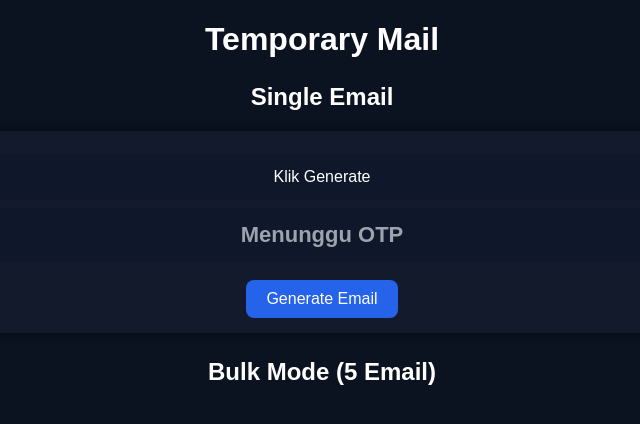
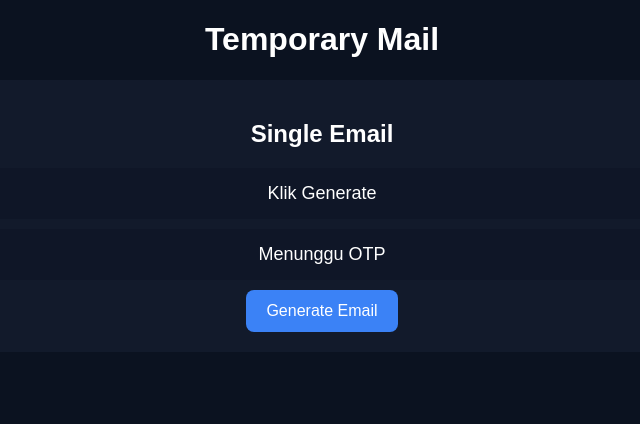
Before and after one commit to zays19/tempmail, a Flask app: page / in a window 1280 px wide. Shown: the top 424 px of the page, without its empty margins (318-958 px from the left). Run offline with Flask 3, Linux system fonts and the light colour scheme; data that the repository does not hold is empty.

Commit message:
full working version

```diff
--- a/app.py
+++ b/app.py
@@ -1,52 +1,72 @@
-from flask import Flask, jsonify, render_template
+from flask import Flask, render_template, jsonify, request
 import requests
+import random
+import string
 import re
-import os
 
 app = Flask(__name__)
 
-# halaman utama
+DOMAINS = [
+    "1secmail.com",
+    "1secmail.org",
+    "1secmail.net"
+]
+
+# generate random email
+def random_email():
+    name = ''.join(random.choices(string.ascii_lowercase + string.digits, k=10))
+    domain = random.choice(DOMAINS)
+    return f"{name}@{domain}"
+
+# extract otp code
+def extract_otp(text):
+    match = re.search(r"\b(\d{4,8})\b", text)
+    if match:
+        return match.group(1)
+    return None
+
 @app.route("/")
 def home():
     return render_template("index.html")
 
-# generate email
-@app.route("/api/new")
-def new_mail():
-    r = requests.get("https://www.1secmail.com/api/v1/?action=genRandomMailbox&count=1")
-    return jsonify({"email": r.json()[0]})
+
+# ===== GENERATE EMAIL =====
+@app.route("/generate")
+def generate():
+    email = random_email()
+    return jsonify({"email": email})
 
 
-# ekstrak OTP
-def extract_otp(text):
-    codes = re.findall(r"\b\d{4,8}\b", text)
-    if codes:
-        return codes[0]
-    return None
+# ===== GET OTP =====
+@app.route("/get_otp")
+def get_otp():
+    email = request.args.get("email")
+
+    if not email:
+        return jsonify({"otp": None})
+
+    login, domain = email.split("@")
+
+    # cek inbox
+    url = f"https://www.1secmail.com/api/v1/?action=getMessages&login={login}&domain={domain}"
+    messages = requests.get(url).json()
+
+    if len(messages) == 0:
+        return jsonify({"otp": None})
+
+    # ambil email terbaru
+    mail_id = messages[0]["id"]
+
+    # baca isi email
+    read_url = f"https://www.1secmail.com/api/v1/?action=readMessage&login={login}&domain={domain}&id={mail_id}"
+    mail = requests.get(read_url).json()
+
+    body = (mail.get("body") or "") + (mail.get("textBody") or "")
+
+    otp = extract_otp(body)
+
+    return jsonify({"otp": otp})
 
 
-# cek OTP langsung
-@app.route("/api/otp/<login>/<domain>")
-def get_otp(login, domain):
-    try:
-        msgs = requests.get(
-            f"https://www.1secmail.com/api/v1/?action=getMessages&login={login}&domain={domain}",
-            timeout=10
-        ).json()
-
-        if not msgs:
-            return jsonify({"otp": None})
-
-        msg_id = msgs[0]["id"]
-
-        mail = requests.get(
-            f"https://www.1secmail.com/api/v1/?action=readMessage&login={login}&domain={domain}&id={msg_id}",
-            timeout=10
-        ).json()
-
-        body = (mail.get("body") or "") + (mail.get("textBody") or "")
-        otp = extract_otp(body)
-
-        return jsonify({"otp": otp})
-    except:
-        return jsonify({"otp": None})
+if __name__ == "__main__":
+    app.run()
--- a/railway.json
+++ b/railway.json
@@ -1,8 +1,6 @@
 {
   "$schema": "https://railway.app/railway.schema.json",
   "deploy": {
-    "startCommand": "gunicorn app:app --bind 0.0.0.0:$PORT",
-    "restartPolicyType": "ON_FAILURE",
-    "restartPolicyMaxRetries": 10
+    "startCommand": "gunicorn app:app --bind 0.0.0.0:$PORT"
   }
 }
--- a/templates/index.html
+++ b/templates/index.html
@@ -11,52 +11,31 @@ color:white;
     font-family:Arial;
     text-align:center;
 }
-
-h2{
-margin-top:25px;
-}
-
 .card{
     background:#121a2b;
-margin:15px;
+    padding:20px;
+    margin:20px;
+    border-radius:14px;
+}
+.box{
+    background:#0f1627;
     padding:15px;
-border-radius:14px;
-box-shadow:0 0 10px rgba(0,0,0,0.5);
+    margin:10px;
+    border-radius:10px;
+    font-size:18px;
 }
-
-.email,.otp{
-padding:14px;
-margin:8px;
-border-radius:10px;
-background:#0f172a;
+button{
+    background:#3b82f6;
+    color:white;
+    border:none;
+    padding:12px 20px;
+    border-radius:8px;
+    font-size:16px;
     cursor:pointer;
-word-break:break-all;
 }
-
-.email:hover{
-background:#1e293b;
+button:hover{
+    background:#2563eb;
 }
-
-.otp{
-color:#4ade80;
-font-size:22px;
-font-weight:bold;
-}
-
-button{
-padding:10px 20px;
-border:none;
-border-radius:8px;
-background:#2563eb;
-color:white;
-margin-top:10px;
-font-size:16px;
-}
-
-.wait{
-color:#9ca3af;
-}
-
 </style>
 </head>
 
@@ -64,91 +43,47 @@ color:#9ca3af;
 
 <h1>Temporary Mail</h1>
 
+<div class="card">
     <h2>Single Email</h2>
-<div class="card">
-<div id="singleEmail" class="email">Klik Generate</div>
-<div id="singleOtp" class="otp wait">Menunggu OTP</div>
-<button onclick="generateSingle()">Generate Email</button>
+
+    <div class="box" id="email">Klik Generate</div>
+    <div class="box" id="otp">Menunggu OTP</div>
+
+    <button onclick="generate()">Generate Email</button>
 </div>
 
-<h2>Bulk Mode (5 Email)</h2>
-<div id="bulk"></div>
+<script>
 
-<script>
-function copy(text){
-navigator.clipboard.writeText(text);
+let currentEmail = null;
+let otpInterval = null;
+
+function generate(){
+    fetch("/generate")
+    .then(res => res.json())
+    .then(data=>{
+        currentEmail = data.email;
+        document.getElementById("email").innerText = data.email;
+        document.getElementById("otp").innerText = "Menunggu OTP...";
+
+        if(otpInterval) clearInterval(otpInterval);
+
+        otpInterval = setInterval(checkOTP, 5000);
+    });
 }
 
-// ===== SINGLE =====
-let sLogin,sDomain;
+function checkOTP(){
+    if(!currentEmail) return;
 
-async function generateSingle(){
-let r=await fetch("/api/new");
-let d=await r.json();
-
-document.getElementById("singleEmail").innerText=d.email;
-copy(d.email);
-
-[sLogin,sDomain]=d.email.split("@");
-document.getElementById("singleOtp").innerText="Menunggu OTP";
+    fetch("/get_otp?email=" + currentEmail)
+    .then(res=>res.json())
+    .then(data=>{
+        if(data.otp){
+            document.getElementById("otp").innerText = data.otp;
+            clearInterval(otpInterval);
+        }
+    });
 }
 
-async function checkSingle(){
-if(!sLogin)return;
-
-let r=await fetch(`/api/otp/${sLogin}/${sDomain}`);
-let d=await r.json();
-
-if(d.otp){
-let box=document.getElementById("singleOtp");
-box.innerText=d.otp;
-box.classList.remove("wait");
-copy(d.otp);
-}
-}
-setInterval(checkSingle,4000);
-
-
-// ===== BULK =====
-let mails=[];
-
-async function generateBulk(){
-let box=document.getElementById("bulk");
-box.innerHTML="";
-mails=[];
-
-for(let i=0;i<5;i++){
-let r=await fetch("/api/new");
-let d=await r.json();
-
-let [login,domain]=d.email.split("@");
-
-mails.push({login,domain,id:i});
-
-box.innerHTML+=`
-<div class="card">
-<div class="email" onclick="copy('${d.email}')">${d.email}</div>
-<div id="otp${i}" class="otp wait">Menunggu OTP</div>
-</div>`;
-}
-}
-
-async function checkBulk(){
-for(let m of mails){
-let r=await fetch(`/api/otp/${m.login}/${m.domain}`);
-let d=await r.json();
-
-if(d.otp){
-let box=document.getElementById("otp"+m.id);
-box.innerText=d.otp;
-box.classList.remove("wait");
-copy(d.otp);
-}
-}
-}
-
-setInterval(checkBulk,5000);
-generateBulk();
 </script>
 
 </body>
```
Lines whose indentation alone changed are shown as unchanged.
